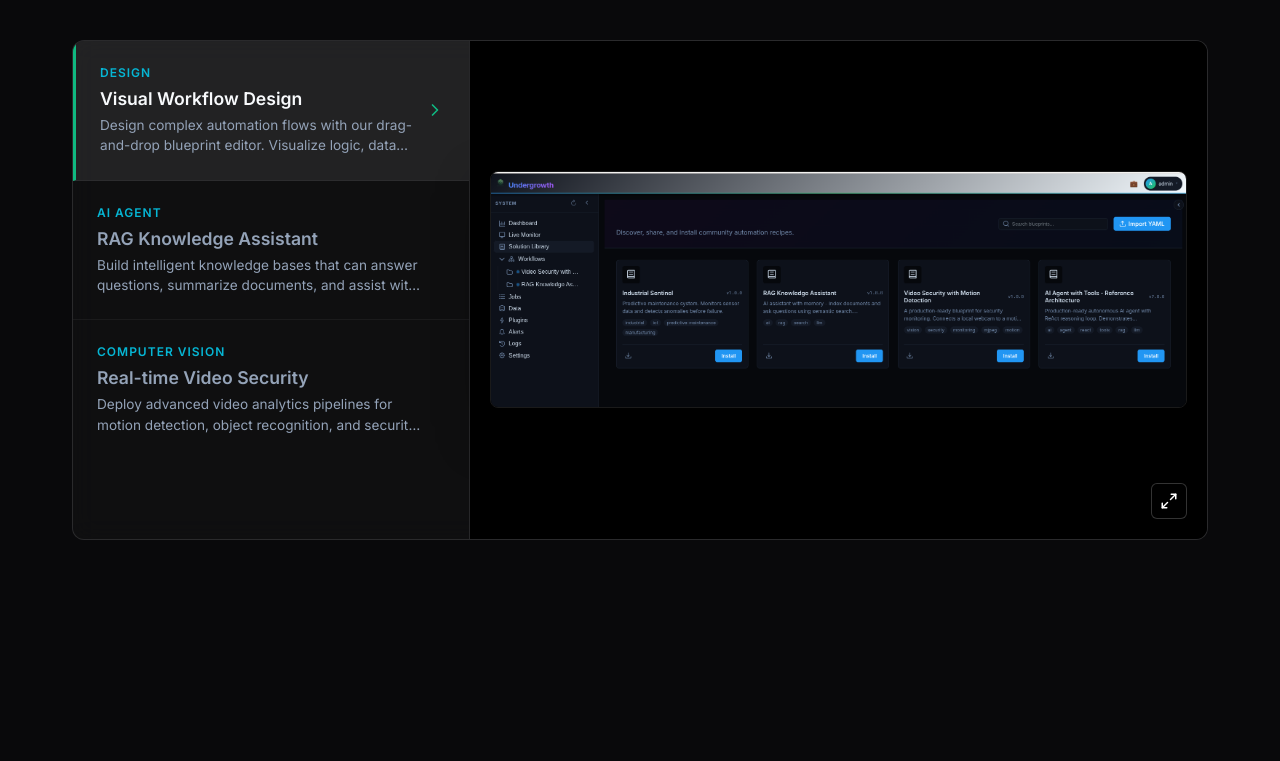
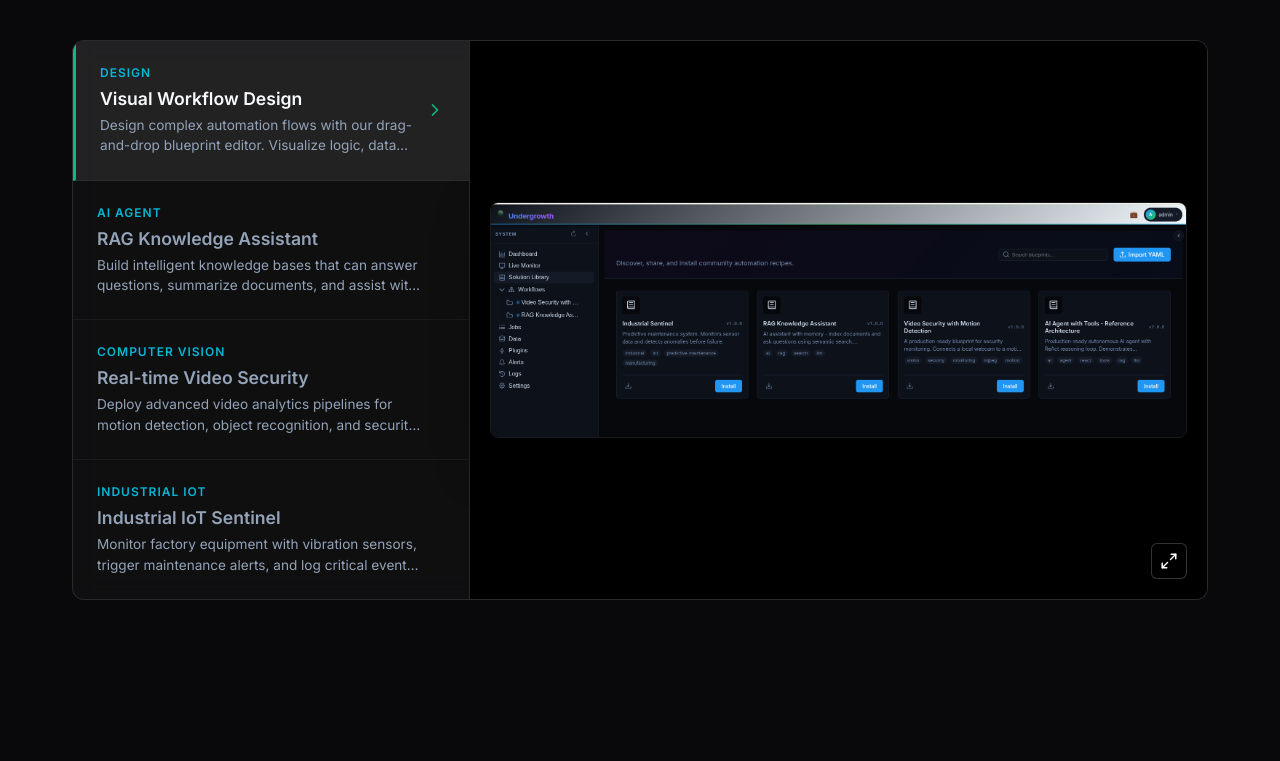
Before and after one commit to MyysticOwl/undergrowth-website, a React (Vite) app: page / in a window 1280 px wide. Shown: the part 1013-1774 px from the top of the page. Built offline with nearby package versions, Linux system fonts and the light colour scheme.

Commit message:
Updating Site

```diff
--- a/src/components/Footer.jsx
+++ b/src/components/Footer.jsx
@@ -12,7 +12,7 @@ const Footer = () => {
                         <p>
                             Enjoying the community edition? If Undergrowth has helped automate your world,
                             consider <a
-                                href="https://undergrowth.lemonsqueezy.com/checkout/buy/0379c544-a7b0-4643-8ec4-2094090eb6e2?embed=1&logo=0"
+                                href="https://undergrowth.lemonsqueezy.com/checkout/buy/5a1d60df-5b51-4377-8ae0-1b07e8d374e7?embed=1&logo=0"
                                 target="_blank"
                                 rel="noopener noreferrer"
                                 className="donation-link lemonsqueezy-button"
--- a/src/components/Pricing.jsx
+++ b/src/components/Pricing.jsx
@@ -1,6 +1,14 @@
 import React from 'react';
 import { Check } from 'lucide-react';
 import './Pricing.css';
+
+// LemonSqueezy Variant UUIDs (each variant has its own checkout URL)
+const VARIANT_IDS = {
+  starter: '9d4ce9d4-a259-4bee-9b0f-db55b94b2156',
+  pro: 'e0dadd71-11db-4d52-bb68-40aae63eb08b',
+  team: 'e3bcd004-4146-475e-a925-9c34ae8b8738',
+};
+const checkoutUrl = (variantId) => `https://undergrowth.lemonsqueezy.com/checkout/buy/${variantId}?embed=1&logo=0`;
 
 const plans = [
   {
@@ -17,7 +25,7 @@ const plans = [
     period: '/year',
     features: ['10 active workflows', '500 AI calls/day'],
     cta: 'Choose Starter',
-    link: 'https://undergrowth.lemonsqueezy.com/checkout/buy/0379c544-a7b0-4643-8ec4-2094090eb6e2?embed=1&logo=0',
+    link: checkoutUrl(VARIANT_IDS.starter),
     primary: false
   },
   {
@@ -26,7 +34,7 @@ const plans = [
     period: '/year',
     features: ['Unlimited workflows', 'Unlimited AI'],
     cta: 'Choose Pro',
-    link: 'https://undergrowth.lemonsqueezy.com/checkout/buy/0379c544-a7b0-4643-8ec4-2094090eb6e2?embed=1&logo=0',
+    link: checkoutUrl(VARIANT_IDS.pro),
     primary: true
   },
   {
@@ -35,7 +43,7 @@ const plans = [
     period: '/year',
     features: ['5 seats', 'RBAC', 'Audit logs'],
     cta: 'Choose Team',
-    link: 'https://undergrowth.lemonsqueezy.com/checkout/buy/0379c544-a7b0-4643-8ec4-2094090eb6e2?embed=1&logo=0',
+    link: checkoutUrl(VARIANT_IDS.team),
     primary: false
   },
   {
--- a/src/components/Showcase.jsx
+++ b/src/components/Showcase.jsx
@@ -23,6 +23,13 @@ const SHOWCASE_ITEMS = [
         description: 'Deploy advanced video analytics pipelines for motion detection, object recognition, and security monitoring on edge devices.',
         image: '/video_security_screenshot.png',
         tag: 'Computer Vision'
+    },
+    {
+        id: 'sentinel',
+        title: 'Industrial IoT Sentinel',
+        description: 'Monitor factory equipment with vibration sensors, trigger maintenance alerts, and log critical events—all running locally without cloud dependencies.',
+        image: '/Sentinel_screenshot.png',
+        tag: 'Industrial IoT'
     }
 ];
 
```
Also changed, not shown: public/Sentinel_screenshot.png (added).
